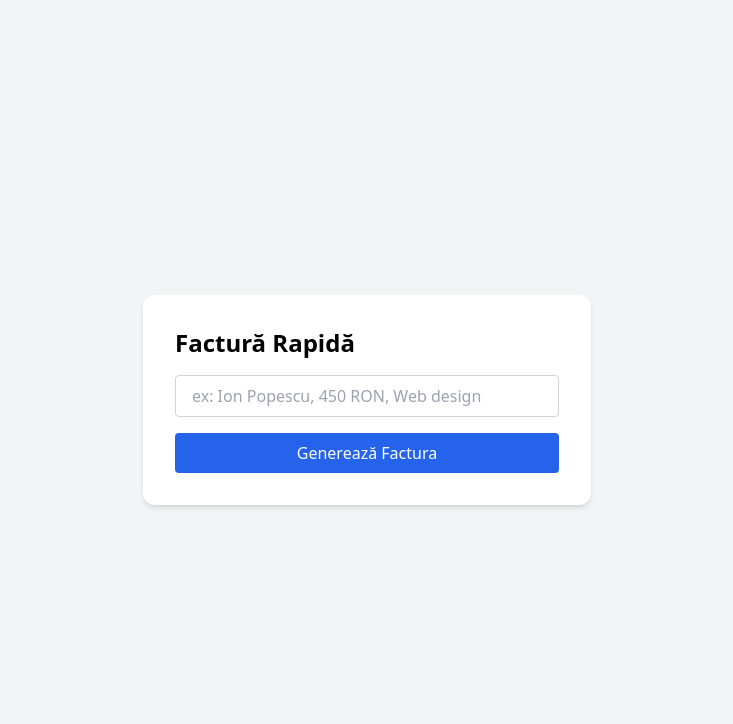
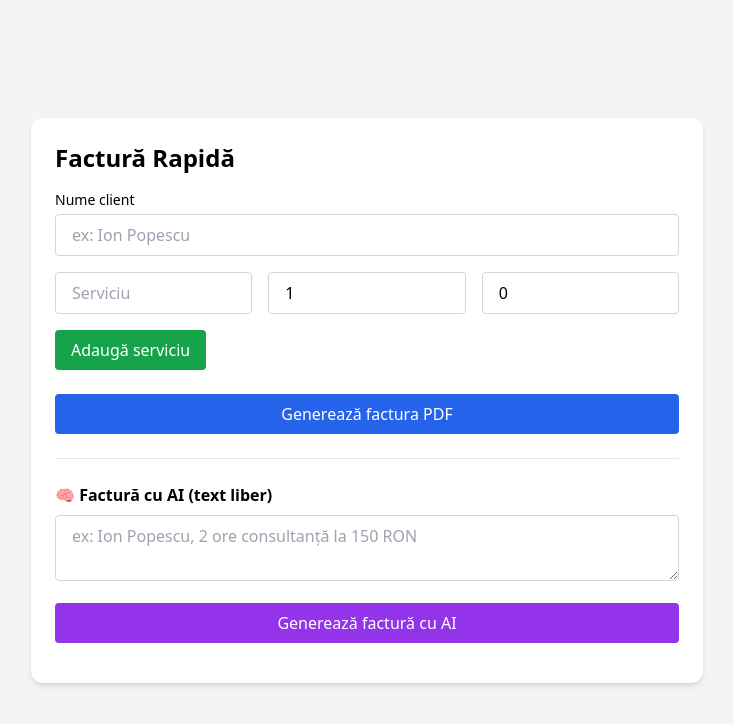
Before and after one commit to silviustoian/factura-rapida, a React (Create React App) app: page / in a window 1280 px wide. Shown: the top 724 px of the page, without its empty margins (273-1006 px from the left). Built offline with nearby package versions, Linux system fonts and the light colour scheme.

Commit message:
Ai input

```diff
--- a/src/App.js
+++ b/src/App.js
@@ -1,35 +1,38 @@
-
-import "./App.css";
 import { useState } from "react";
 
 function App() {
-  const [inputText, setInputText] = useState("");
-  const [parsedData, setParsedData] = useState(null);
+  const [clientName, setClientName] = useState("");
+  const [services, setServices] = useState([]);
+  const [rawText, setRawText] = useState("");
+  const [loadingAI, setLoadingAI] = useState(false);
+  const [currentService, setCurrentService] = useState({
+    name: "",
+    quantity: 1,
+    price: 0,
+  });
   const [error, setError] = useState("");
 
-  const handleGenerate = async () => {
-    setError("");
-    const parts = inputText.split(",").map((p) => p.trim());
-
-    if (parts.length !== 3) {
-      setError(
-        "Te rog introdu: nume, sumă, serviciu. Ex: Ion Popescu, 450 RON, Web design"
-      );
-      setParsedData(null);
+  const handleAddService = () => {
+    if (
+      !currentService.name ||
+      currentService.quantity <= 0 ||
+      currentService.price <= 0
+    ) {
+      setError("Completează toate câmpurile serviciului corect.");
       return;
     }
+    setServices([...services, currentService]);
+    setCurrentService({ name: "", quantity: 1, price: 0 });
+    setError("");
+  };
 
-    const [name, rawAmount, service] = parts;
-    const amount = parseFloat(rawAmount.replace(/[^\d.-]/g, ""));
-
-    if (isNaN(amount)) {
-      setError("Nu am putut extrage suma. Asigură-te că este un număr valid.");
-      setParsedData(null);
+  const handleGenerate = async () => {
+    if (!clientName || services.length === 0) {
+      setError(
+        "Completează numele clientului și adaugă cel puțin un serviciu."
+      );
       return;
     }
-
-    const parsed = { name, amount, service };
-    setParsedData(parsed);
 
     try {
       const response = await fetch("http://localhost:4000/generate-invoice", {
@@ -37,58 +40,172 @@ function App() {
         headers: {
           "Content-Type": "application/json",
         },
-        body: JSON.stringify(parsed),
+        body: JSON.stringify({
+          name: clientName,
+          services,
+        }),
       });
 
-      const data = await response.json();
-      console.log("Răspuns de la server:", data);
+      const blob = await response.blob();
+      const fileURL = window.URL.createObjectURL(blob);
+      const link = document.createElement("a");
+      link.href = fileURL;
+      link.download = "factura.pdf";
+      link.click();
+    } catch (err) {
+      console.error("Eroare la generarea facturii:", err);
+      setError("Eroare la generarea facturii.");
+    }
+  };
 
-      if (data.success) {
-        alert("Factura a fost generată (simulat).");
-      } else {
-        setError("Serverul a răspuns, dar ceva n-a mers corect.");
+  const handleAIParsing = async () => {
+    setError("");
+    if (!rawText.trim()) {
+      setError("Te rog introdu un text valid.");
+      return;
+    }
+
+    setLoadingAI(true);
+
+    try {
+      // 1. Trimitem textul la AI (proxy backend)
+      const response = await fetch("http://localhost:4000/parse-with-ai", {
+        method: "POST",
+        headers: { "Content-Type": "application/json" },
+        body: JSON.stringify({ text: rawText }),
+      });
+
+      const { parsed } = await response.json();
+
+      if (!parsed?.name || !parsed?.services) {
+        setError("Nu am putut extrage corect datele din text.");
+        return;
       }
+
+      // 2. Trimitem JSON-ul rezultat spre generare PDF
+      const facturaResponse = await fetch(
+        "http://localhost:4000/generate-invoice",
+        {
+          method: "POST",
+          headers: { "Content-Type": "application/json" },
+          body: JSON.stringify({
+            name: parsed.name,
+            services: parsed.services,
+          }),
+        }
+      );
+
+      const blob = await facturaResponse.blob();
+      const fileURL = window.URL.createObjectURL(blob);
+      const link = document.createElement("a");
+      link.href = fileURL;
+      link.download = "factura.pdf";
+      link.click();
+
+      setRawText("");
     } catch (err) {
-      console.error("Eroare la fetch:", err);
-      setError("A apărut o eroare la trimiterea datelor către server.");
+      console.error("Eroare la AI:", err);
+      setError("Eroare la procesarea cu AI.");
+    } finally {
+      setLoadingAI(false);
     }
   };
 
   return (
-    <div className="min-h-screen flex items-center justify-center bg-gray-100">
-      <div className="bg-white p-8 rounded-xl shadow-md max-w-md w-full">
+    <div className="min-h-screen bg-gray-100 flex items-center justify-center p-4">
+      <div className="bg-white p-6 rounded-xl shadow-md w-full max-w-2xl">
         <h1 className="text-2xl font-bold mb-4">Factură Rapidă</h1>
 
+        <label className="block text-sm font-medium mb-1">Nume client</label>
         <input
           type="text"
-          placeholder="ex: Ion Popescu, 450 RON, Web design"
-          value={inputText}
-          onChange={(e) => setInputText(e.target.value)}
+          value={clientName}
+          onChange={(e) => setClientName(e.target.value)}
           className="w-full border border-gray-300 rounded px-4 py-2 mb-4"
+          placeholder="ex: Ion Popescu"
         />
+
+        <div className="grid grid-cols-1 md:grid-cols-3 gap-4 mb-4">
+          <input
+            type="text"
+            value={currentService.name}
+            onChange={(e) =>
+              setCurrentService({ ...currentService, name: e.target.value })
+            }
+            className="border border-gray-300 rounded px-4 py-2"
+            placeholder="Serviciu"
+          />
+          <input
+            type="number"
+            value={currentService.quantity}
+            onChange={(e) =>
+              setCurrentService({
+                ...currentService,
+                quantity: Number(e.target.value),
+              })
+            }
+            className="border border-gray-300 rounded px-4 py-2"
+            placeholder="Cant."
+          />
+          <input
+            type="number"
+            value={currentService.price}
+            onChange={(e) =>
+              setCurrentService({
+                ...currentService,
+                price: Number(e.target.value),
+              })
+            }
+            className="border border-gray-300 rounded px-4 py-2"
+            placeholder="Preț RON"
+          />
+        </div>
+
+        <button
+          onClick={handleAddService}
+          className="bg-green-600 text-white px-4 py-2 rounded hover:bg-green-700 mb-6"
+        >
+          Adaugă serviciu
+        </button>
+
+        {services.length > 0 && (
+          <div className="mb-6">
+            <h2 className="font-semibold mb-2">Servicii adăugate:</h2>
+            <ul className="text-sm space-y-1">
+              {services.map((s, idx) => (
+                <li key={idx}>
+                  {idx + 1}. {s.name} – {s.quantity} x {s.price} RON
+                </li>
+              ))}
+            </ul>
+          </div>
+        )}
 
         <button
           onClick={handleGenerate}
           className="w-full bg-blue-600 text-white py-2 rounded hover:bg-blue-700"
         >
-          Generează Factura
+          Generează factura PDF
         </button>
 
-        {error && <p className="mt-4 text-red-500 text-sm">{error}</p>}
+        {error && <p className="text-red-500 mt-4 text-sm">{error}</p>}
+        <hr className="my-6" />
 
-        {parsedData && (
-          <div className="mt-6 text-sm text-gray-700 space-y-1">
-            <p>
-              <strong>Nume:</strong> {parsedData.name}
-            </p>
-            <p>
-              <strong>Suma:</strong> {parsedData.amount} RON
-            </p>
-            <p>
-              <strong>Serviciu:</strong> {parsedData.service}
-            </p>
-          </div>
-        )}
+        <h2 className="font-semibold mb-2">🧠 Factură cu AI (text liber)</h2>
+        <textarea
+          value={rawText}
+          onChange={(e) => setRawText(e.target.value)}
+          className="w-full border border-gray-300 rounded px-4 py-2 mb-4"
+          placeholder="ex: Ion Popescu, 2 ore consultanță la 150 RON"
+        />
+
+        <button
+          onClick={handleAIParsing}
+          disabled={loadingAI}
+          className="w-full bg-purple-600 text-white py-2 rounded hover:bg-purple-700 mb-4"
+        >
+          {loadingAI ? "Se generează..." : "Generează factură cu AI"}
+        </button>
       </div>
     </div>
   );
```
